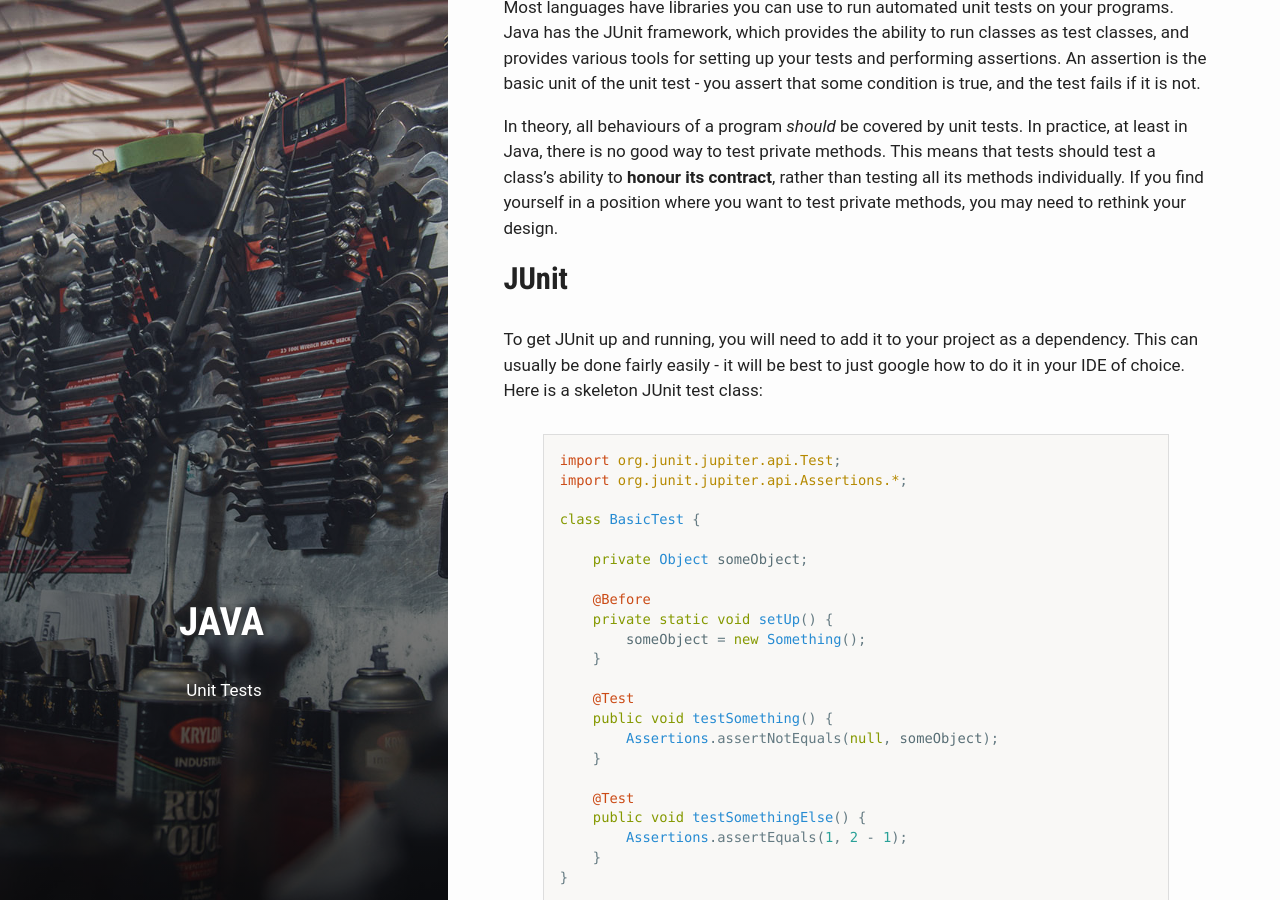
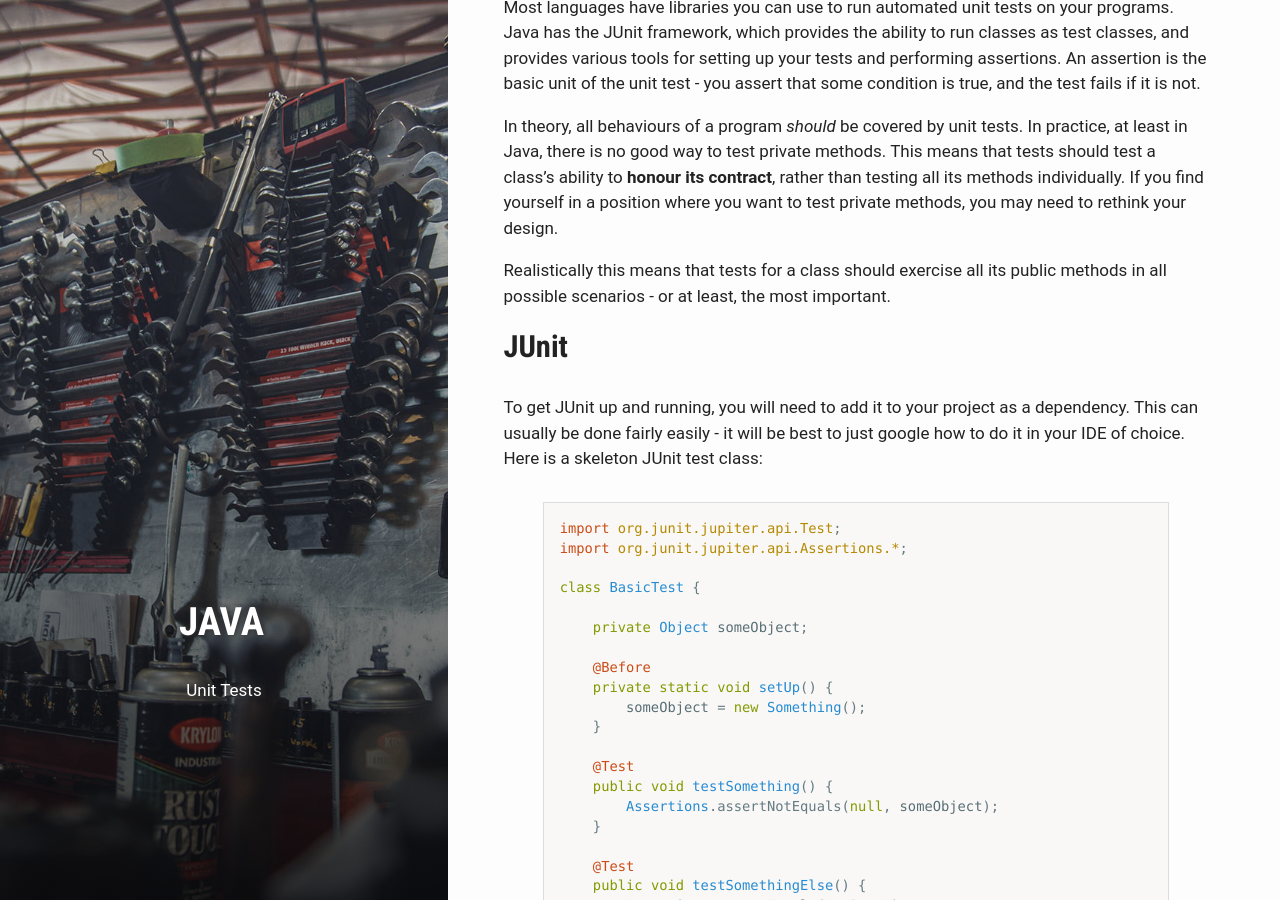
Before and after one commit to esummers1/esummers1.github.io, a Jekyll site: the page built from _posts/2019-07-26-java-lesson-19-unit-tests.md, in a window 1280 px wide and 900 px high, scrolled down 341 px. Built offline with Jekyll 4.4.1, drawn with Linux system fonts in a browser that asks for light colours.

Commit message:
Add detail to article

```diff
--- a/_posts/2019-07-26-java-lesson-19-unit-tests.md
+++ b/_posts/2019-07-26-java-lesson-19-unit-tests.md
@@ -15,6 +15,8 @@ Testing a program - i.e. checking that it both works correctly and has all the c
 Most languages have libraries you can use to run automated unit tests on your programs. Java has the JUnit framework, which provides the ability to run classes as test classes, and provides various tools for setting up your tests and performing assertions. An assertion is the basic unit of the unit test - you assert that some condition is true, and the test fails if it is not.
 
 In theory, all behaviours of a program *should* be covered by unit tests. In practice, at least in Java, there is no good way to test private methods. This means that tests should test a class's ability to **honour its contract**, rather than testing all its methods individually. If you find yourself in a position where you want to test private methods, you may need to rethink your design.
+
+Realistically this means that tests for a class should exercise all its public methods in all possible scenarios - or at least, the most important.
 
 ## JUnit
 
```
